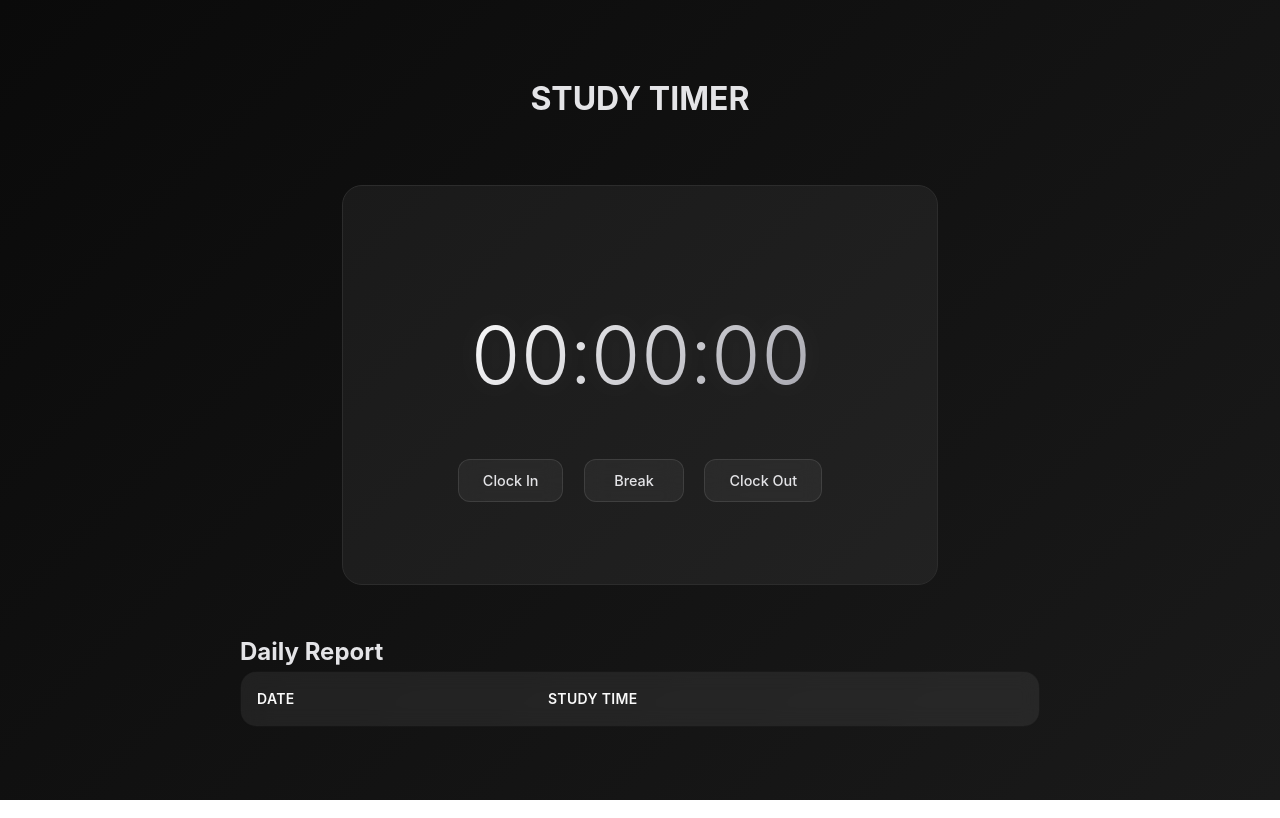
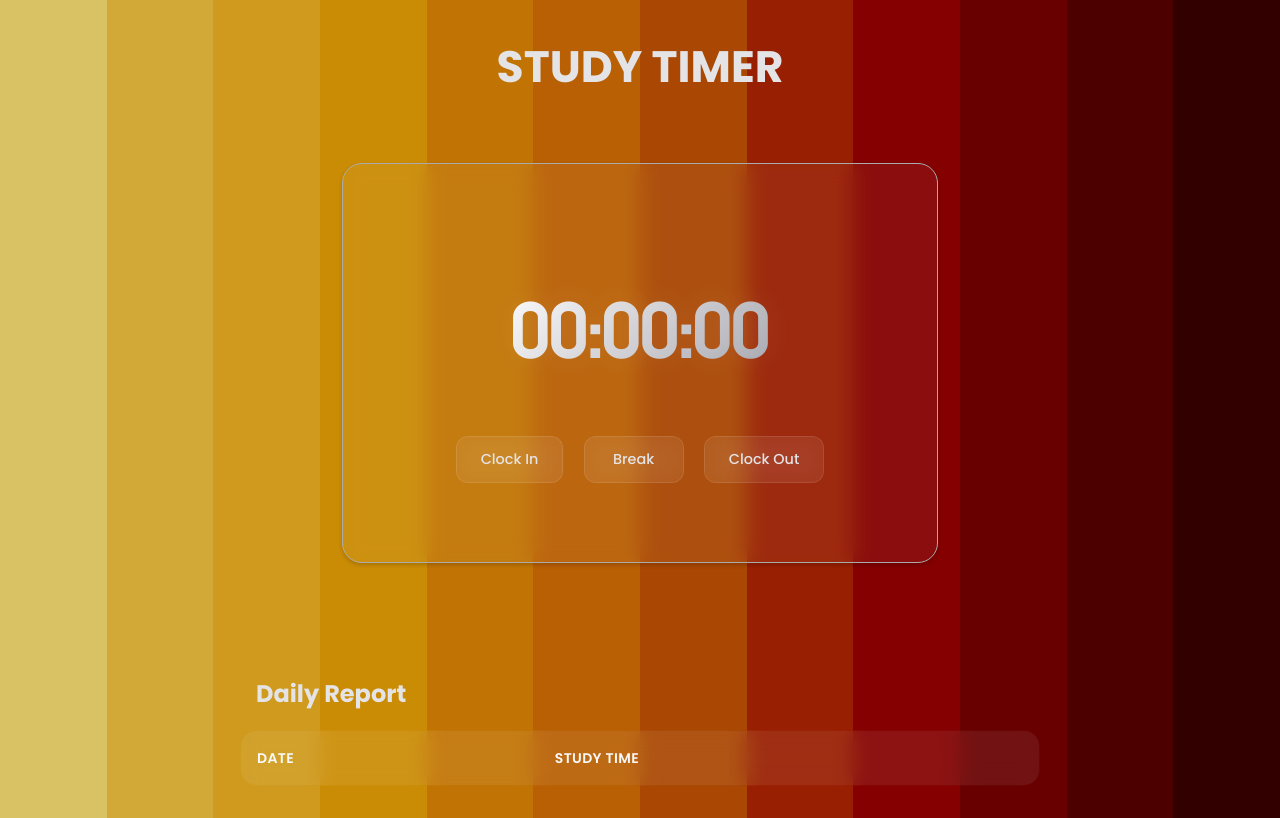
Before and after one commit to Akshay-V-P/Workfolio, a plain HTML site: page index.html in a window 1280 px wide. Drawn offline with nearby package versions, Linux system fonts and the light colour scheme.

Commit message:
ui updation

```diff
--- a/index.html
+++ b/index.html
@@ -22,7 +22,7 @@
   </div>
 
   <div id="report">
-    <h2>Daily Report</h2>
+    <h2 id="dailyreport">Daily Report</h2>
     <table>
       <thead>
         <tr>
--- a/style.css
+++ b/style.css
@@ -1,13 +1,65 @@
+/* Imports */
+
+@import url('https://fonts.googleapis.com/css2?family=Poppins:ital,wght@0,100;0,200;0,300;0,400;0,500;0,600;0,700;0,800;0,900;1,100;1,200;1,300;1,400;1,500;1,600;1,700;1,800;1,900&family=Staatliches&display=swap');
+
+/* Fonts */
+.staatliches-regular {
+  font-family: "Staatliches", sans-serif;
+  font-weight: 400;
+  font-style: normal;
+}
+
+.poppins-bold-italic {
+  font-family: "Poppins", sans-serif;
+  font-weight: 700;
+  font-style: italic;
+}
+
+.poppins-medium-italic {
+  font-family: "Poppins", sans-serif;
+  font-weight: 500;
+  font-style: italic;
+}
+
+
 /* Modern Dark Timer Styles */
 * {
   margin: 0;
   padding: 0;
   box-sizing: border-box;
+  font-family: "Poppins";
 }
 
 body {
   font-family: 'Inter', -apple-system, BlinkMacSystemFont, 'Segoe UI', Roboto, sans-serif;
-  background: linear-gradient(135deg, #0a0a0a 0%, #1a1a1a 100%);
+  /* background: linear-gradient(135deg, #0a0a0a 0%, #1a1a1a 100%); */
+    background: repeating-linear-gradient(
+    to right,
+    #d9c264 0%,
+    #d9c264 8.33%,
+    #d2a836 8.33%,
+    #d2a836 16.66%,
+    #cf9a1d 16.66%,
+    #cf9a1d 25%,
+    #cb8c05 25%,
+    #cb8c05 33.33%,
+    #c17404 33.33%,
+    #c17404 41.66%,
+    #b95f04 41.66%,
+    #b95f04 50%,
+    #a94703 50%,
+    #a94703 58.33%,
+    #981f02 58.33%,
+    #981f02 66.66%,
+    #850101 66.66%,
+    #850101 75%,
+    #680000 75%,
+    #680000 83.33%,
+    #4d0000 83.33%,
+    #4d0000 91.66%,
+    #330000 91.66%,
+    #330000 100%
+  );
   color: #e4e4e7;
   min-height: 100vh;
   display: flex;
@@ -20,9 +72,15 @@ body {
 
 #heading{
     margin-bottom: 5%;
+    font-size: 44px;
+}
+
+#dailyreport{
+  margin: 8% 0 2% 2%;
 }
 #clockBg{
     background-color: rgba(255, 255, 255, 0.05);
+    backdrop-filter: blur(10px);
     width: 49%;
     height: 50dvh;
     display: flex;
@@ -30,7 +88,9 @@ body {
     align-items: center;
     justify-content: center;
     border-radius: 20px;
-    border: 1px solid #2c2c2c;
+    border: 1px solid #ababab;
+    padding: 2%;
+    box-shadow: rgba(0, 0, 0, 0.18) 0px 2px 4px;
 }
 
 .timer {
@@ -45,6 +105,7 @@ body {
   background-clip: text;
   -webkit-background-clip: text;
   -webkit-text-fill-color: transparent;
+  font-family: "Staatliches", sans-serif;
 }
 
 button {
@@ -150,6 +211,21 @@ canvas {
   th, td {
     padding: 0.75rem;
   }
+  #clockBg{
+    width: 70%;
+  }
+}
+
+@media (max-width: 512px){
+  #clockBg{
+    width: 90%;
+  }
+}
+
+@media (max-width: 900px){
+  #clockBg{
+    width: 60%;
+  }
 }
 
 /* Accessibility improvements */
```
